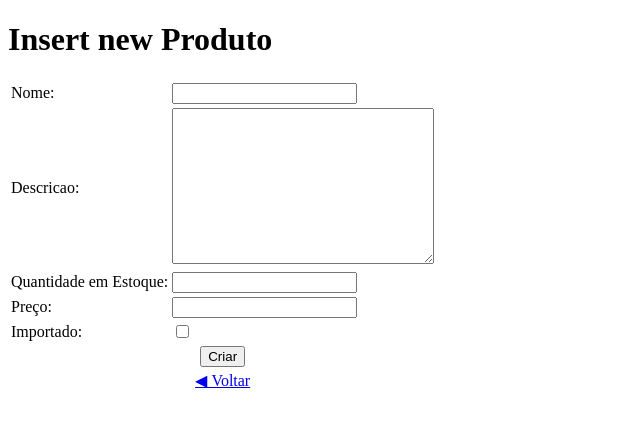
After one commit to gillgonzales/cstsi_dbe2_202601_php_laravel, a PHP site: page /src/public/templates/produtos/create.phtml in a window 1280 px wide. The commit adds this page. Shown: the top 427 px of the page, without its empty margins (0-640 px from the left). Run offline with PHP 8.4, Linux system fonts and the light colour scheme.

Commit message:
feat: funcionalidade CREATE do crud implementada.

```diff
--- /dev/null
+++ b/src/public/templates/produtos/create.phtml
@@ -0,0 +1,45 @@
+<!DOCTYPE html>
+<html lang="en">
+
+<head>
+    <meta charset="UTF-8">
+    <meta name="viewport" content="width=device-width, initial-scale=1.0">
+    <meta http-equiv="X-UA-Compatible" content="ie=edge">
+    <title>Document</title>
+</head>
+
+<body>
+    <h1>Insert new Produto</h1>
+    <form action="/produtos/store" method="POST">
+        <table>
+            <tr>
+                <td>Nome:</td>
+                <td><input type="text" name="nome"/></td>
+            </tr>
+            <tr>
+                <td>Descricao:</td>
+                <td><textarea name="descricao" id="" cols="30" rows="10"></textarea></td>
+            </tr>
+            <tr>
+                <td>Quantidade em Estoque:</td>
+                <td><input type="number" name="qtd_estoque"/></td>
+            </tr>
+            <tr>
+                <td>Preço:</td>
+                <td><input type="number" name="preco" step="0.01"/></td>
+            </tr>
+            <tr>
+                <td>Importado:</td>
+                <td><input type="checkbox" name="importado"/></td>
+            </tr>
+            <tr align="center">
+                <td colspan="2"><input type="submit" value="Criar"/></td>
+            </tr>
+            <tr align="center">
+                <td colspan="2"><a href="/produtos" style="display: inline">&#9664;&nbsp;Voltar</a></td>
+            </tr>
+        </table>
+    </form>
+</body>
+
+</html>
--- a/src/public/templates/produtos/index.phtml
+++ b/src/public/templates/produtos/index.phtml
@@ -7,6 +7,7 @@
 </head>
 <body>
 	<h2>Lista de Produtos</h2>
+	<a href="/produtos/create">&plus; Cadastrar Novo Produto</a>
     <ul>
 		<?php foreach ($produtos as $produto): ?>
 			<li>
@@ -15,7 +16,6 @@
 				</a>
 				| <?php echo $produto['nome'] ?>
 				| R$ <?php echo $produto['preco'] ?>
-				<?php if(isset($_SESSION['AUTH'])):?>
 				<div style='display:inline'>
 					| <a href="/produtos/edit/<?php echo $produto['id_prod']?>">
 						Editar
@@ -24,7 +24,6 @@
 						Remover
 					</a>
 				<div>
-				<?php endif;?>
 			</li>
 		<?php endforeach ?>
 	</ul>
```
Also changed, not shown: src/app/controllers/ProdutoController.php (+25 -9 lines).
